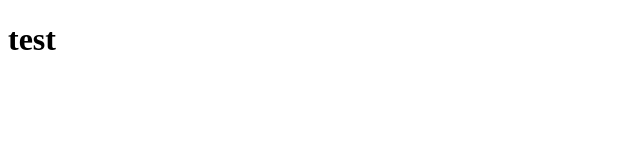
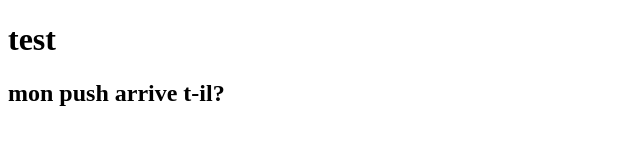
Before and after one commit to TekGeekdev/test-n8n, a plain HTML site: page index.html in a window 1280 px wide. Shown: the whole page, without its empty margins (0-640 px from the left). Drawn offline with Linux system fonts and the light colour scheme.

Commit message:
test de ping sur le discord

```diff
--- a/index.html
+++ b/index.html
@@ -7,5 +7,6 @@
 </head>
 <body>
     <h1>test</h1>
+    <h2>mon push arrive t-il?</h2>
 </body>
 </html>
```
